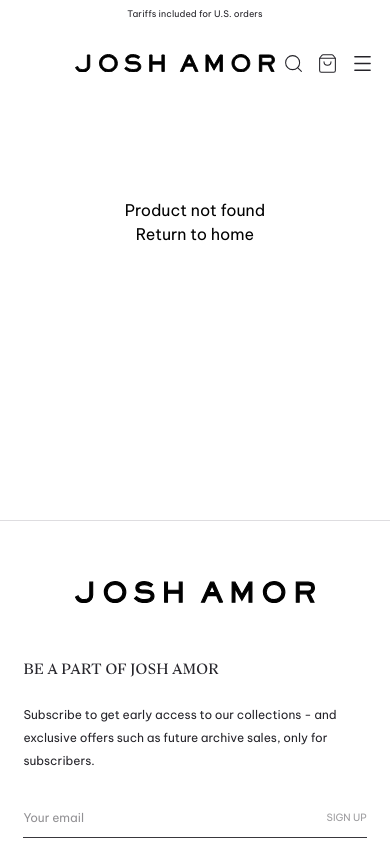
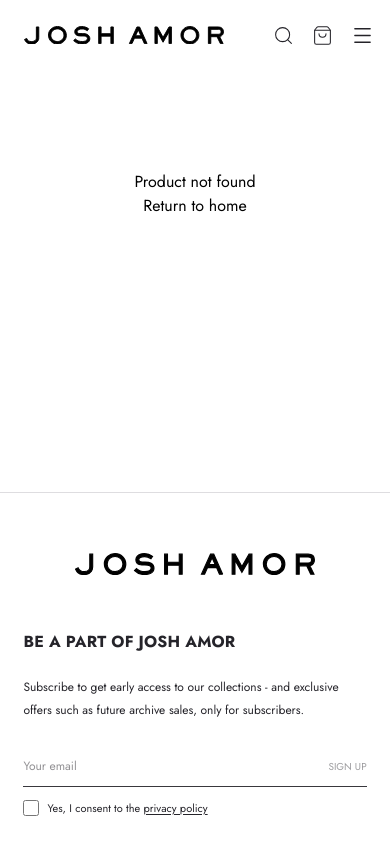
Before and after one commit to joshamor/joshamor, a React (Vite) app in the folder frontend/: page /products/1 in a window 390 px wide. Shown: the top 844 px of the page. Built offline with nearby package versions, Linux system fonts and the light colour scheme.

Commit message:
Refresh typography and simplify site header
Use Jost for display and body text, adjust navigation link weights, remove the tariff announcement, and refine header alignment and mobile appointment link placement.

```diff
--- a/frontend/index.html
+++ b/frontend/index.html
@@ -13,6 +13,7 @@
       href="https://fonts.googleapis.com/css2?family=Be+Vietnam+Pro:ital,wght@0,100;0,200;0,300;0,400;0,500;0,600;0,700;0,800;0,900;1,100;1,200;1,300;1,400;1,500;1,600;1,700;1,800;1,900&display=swap"
       rel="stylesheet"
     />
+    <link href="https://fonts.googleapis.com/css2?family=Jost:ital,wght@0,100..900;1,100..900&display=swap" rel="stylesheet">
 
     <meta
       name="description"
--- a/frontend/src/components/layout/Header.jsx
+++ b/frontend/src/components/layout/Header.jsx
@@ -115,20 +115,12 @@
     <header className={`site-header ${
         isContactPage ? 'site-header--overlay' : ''
       }`}>
-      <div className="header-announcement">
-        Tariffs included for U.S. orders
-      </div>
 
       <div
         className="header-main"
         onMouseLeave={scheduleClose}
       >
-        <Link
-          to="/"
-          className="header-logo"
-          aria-label="Home"
-
-        >
+        <Link to="/" className="header-logo max-[900px]:!col-start-1 max-[900px]:!justify-self-start">
          <MyLogo className="w-50" />
         </Link>
 
@@ -205,7 +197,7 @@
 
 
 
-        <div className="ml-auto flex items-center gap-[18px] max-[480px]:gap-[13px] translate-x-2">
+        <div className="header-actions max-[900px]:!col-start-3 max-[900px]:!justify-self-end">
           <button
             type="button"
             aria-label="Search products"
@@ -372,6 +364,13 @@
           })}
 
           <Link
+            to="/contact"
+            className="mobile-nav-link"
+            onClick={closeMobileMenu}
+          >
+            Make an Appointment
+          </Link>
+          <Link
             to="/collections"
             className="mobile-nav-link"
             onClick={closeMobileMenu}
@@ -417,13 +416,7 @@
             </div>
           </div>
 
-          <Link
-            to="/contact"
-            className="mobile-nav-link"
-            onClick={closeMobileMenu}
-          >
-            Make an Appointment
-          </Link>
+
 
 
         </nav>
--- a/frontend/src/components/layout/site-chrome.css
+++ b/frontend/src/components/layout/site-chrome.css
@@ -578,7 +578,7 @@
   padding: 0 10px;
   font-family: var(--font-display);
   font-size: 12px;
-  font-weight: 700;
+  font-weight: 400;
   text-transform: uppercase;
 }
 
@@ -608,7 +608,7 @@
   color: inherit;
   font-family: var(--font-display);
   font-size: 12px;
-  font-weight: 700;
+  font-weight: 400;
   text-align: left;
   text-transform: uppercase;
   cursor: pointer;
--- a/frontend/src/index.css
+++ b/frontend/src/index.css
@@ -19,8 +19,8 @@
 }
 
 :root {
-  --font-display: "Boogy Brut", sans-serif;
-  --font-body: "Be Vietnam Pro", sans-serif;
+  --font-display: "Jost", sans-serif;
+  --font-body: "Jost", sans-serif;
 }
 
 body {
```
